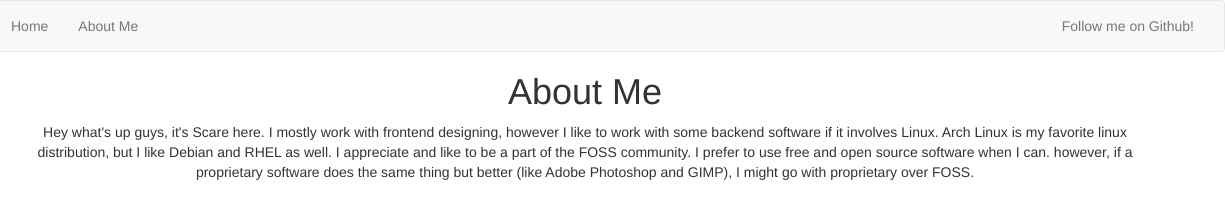
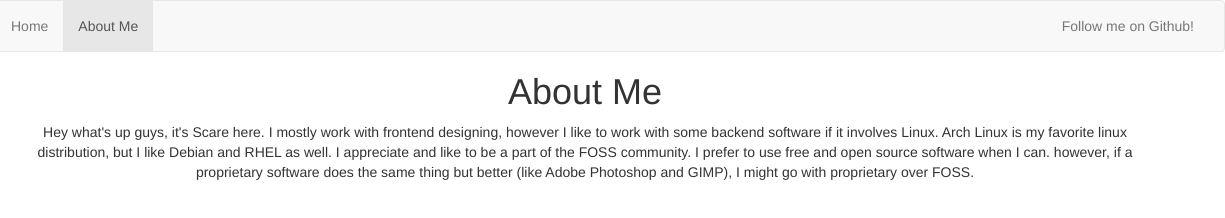
Before and after one commit to MD5HashBrowns/md5hashbrowns.github.io, a plain HTML site: page about.html in a window 1280 px wide. Shown: the full height of the page, 55-1280 px from the left. Drawn offline with nearby package versions, Linux system fonts and the light colour scheme.

Commit message:
actually fixed it this time

```diff
--- a/about.html
+++ b/about.html
@@ -36,7 +36,7 @@
         <div class="collapse navbar-collapse" id="bs-example-navbar-collapse-1">
           <ul class="nav navbar-nav">
             <li><a href="index.html">Home<span class="sr-only">(current)</span></a></li>
-            <li lass="active"><a href="about.html">About Me</a></li>
+            <li class="active"><a href="about.html">About Me</a></li>
           </ul>
           <ul class="nav navbar-nav navbar-right">
             <li><a href="httpsgithub.com/MD5HashBrowns">Follow me on Github!</a></li>
```
